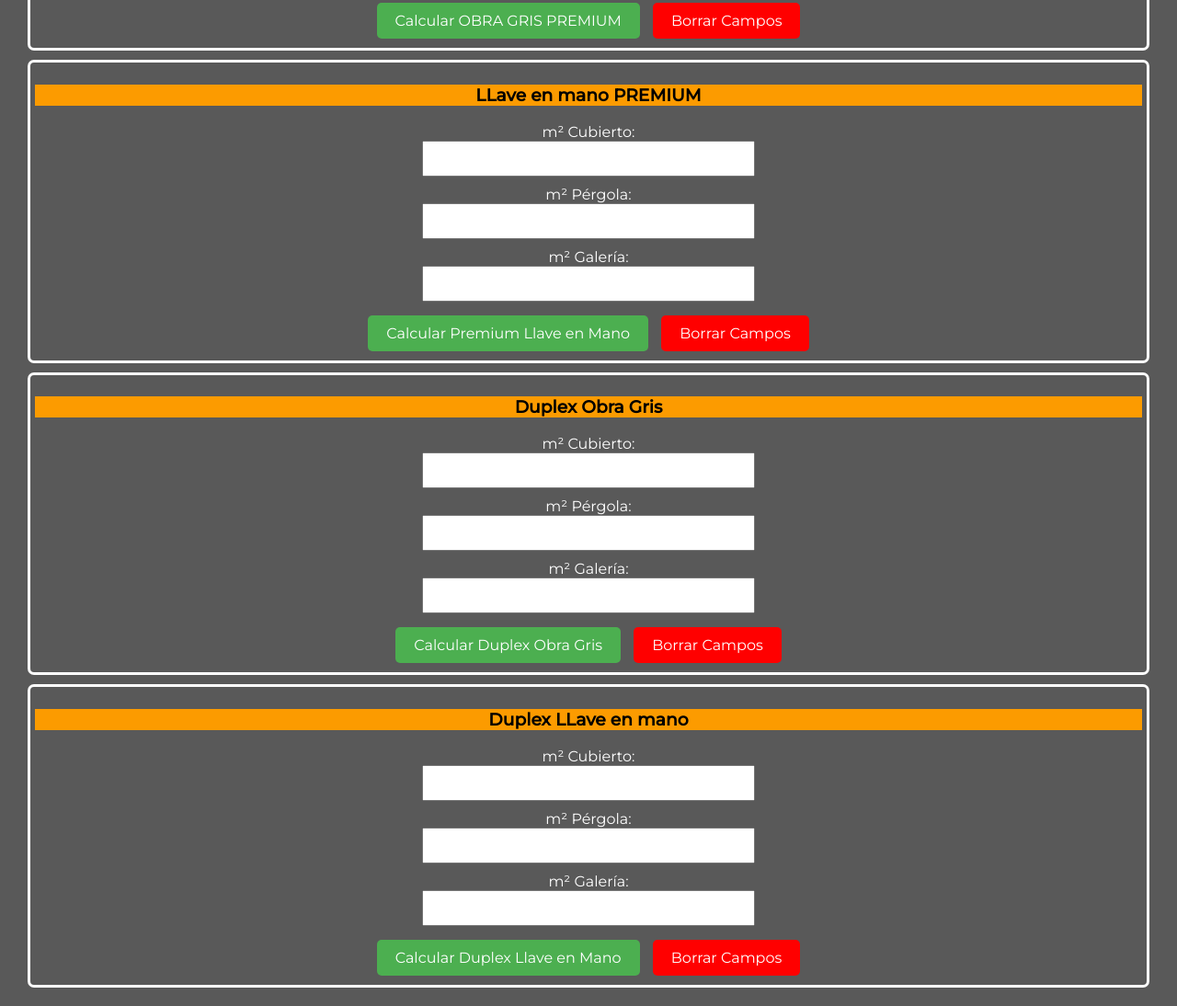
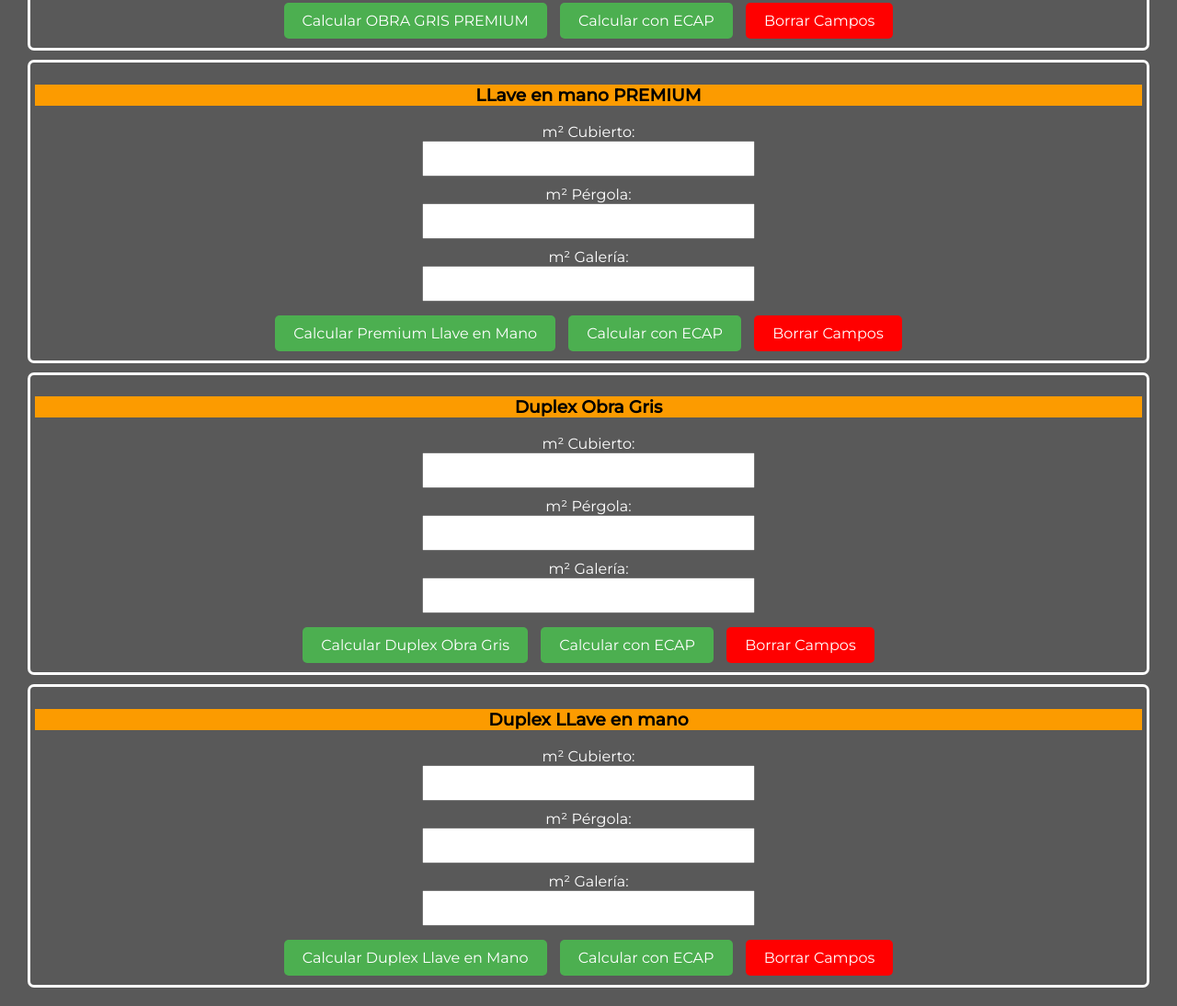
Before and after one commit to Osvald-dev/CalculadoraPrecios, a plain HTML site: page index.html in a window 1280 px wide. Shown: the part 1022-2116 px from the top of the page at 92% size. Drawn offline with Linux system fonts and the light colour scheme.

Commit message:
add function ecap

```diff
--- a/calculadora.js
+++ b/calculadora.js
@@ -1,159 +1,131 @@
-// const dolar = 1200
-// const flete = 800000
-//OBRA GRIS LINEA STANDARD
+// Funciones de cálculo para cada tipo
 function calcularObraGris() {
   var cubierto = parseFloat(document.getElementById("cubiertoObraGris").value) || 0;
   var pergola = parseFloat(document.getElementById("pergolaObraGris").value) || 0;
   var galeria = parseFloat(document.getElementById("galeriaObraGris").value) || 0;
 
-    var resultado = (cubierto * 254100 + pergola * 100000 + galeria * 184800);
+  var resultado = cubierto * 254100 + pergola * 100000 + galeria * 184800;
 
   mostrarResultado(resultado);
 }
+
 function calcularObraGrisLlaveEnMano() {
   var cubierto = parseFloat(document.getElementById("cubiertoObraGrisLlaveEnMano").value) || 0;
   var pergola = parseFloat(document.getElementById("pergolaObraGrisLlaveEnMano").value) || 0;
   var galeria = parseFloat(document.getElementById("galeriaObraGrisLlaveEnMano").value) || 0;
 
-    var resultado = (cubierto * 429000 + pergola * 181500 + galeria * 300300);
+  var resultado = cubierto * 429000 + pergola * 181500 + galeria * 300300;
 
   mostrarResultado(resultado);
 }
 
-
-  // function calcularEnDolaresObraGris() {
-  //   var cubierto = parseFloat(document.getElementById("cubiertoObraGris").value) || 0;
-  //   var pergola = parseFloat(document.getElementById("pergolaObraGris").value) || 0;
-  //   var galeria = parseFloat(document.getElementById("galeriaObraGris").value) || 0;
-
-  //   var resultado = (cubierto * 220 + pergola * 143 + galeria * 167.2) + 750;
-
-  //   mostrarResultado(resultado);
-  // }
-  // function calcularEnDolaresObraGrisLlaveEnMano() {
-  //   var cubierto = parseFloat(document.getElementById("cubiertoObraGrisLlaveEnMano").value) || 0;
-  //   var pergola = parseFloat(document.getElementById("pergolaObraGrisLlaveEnMano").value) || 0;
-  //   var galeria = parseFloat(document.getElementById("galeriaObraGrisLlaveEnMano").value) || 0;
-
-  //   var resultado = (cubierto * 484 + pergola * 275 + galeria * 363) + 750;
-
-  //   mostrarResultado(resultado);
-  // }
-//PREMIUM
 function calcularPremiumBase() {
   var cubierto = parseFloat(document.getElementById("cubiertoPremiumBase").value) || 0;
   var pergola = parseFloat(document.getElementById("pergolaPremiumBase").value) || 0;
   var galeria = parseFloat(document.getElementById("galeriaPremiumBase").value) || 0;
 
-    var resultado = (cubierto * 308000 + pergola * 100000 + galeria * 184800) ;
+  var resultado = cubierto * 308000 + pergola * 100000 + galeria * 184800;
 
   mostrarResultado(resultado);
 }
-
-  // function calcularEnDolaresPremiumBase() {
-  //   var cubierto = parseFloat(document.getElementById("cubiertoPremiumBase").value) || 0;
-  //   var pergola = parseFloat(document.getElementById("pergolaPremiumBase").value) || 0;
-  //   var galeria = parseFloat(document.getElementById("galeriaPremiumBase").value) || 0;
-
-  //   var resultado = (cubierto * 315 + pergola * 143 + galeria * 167.2) + 750;
-
-  //   mostrarResultado(resultado);
-  // }
 
 function calcularPremiumLlaveEnMano() {
   var cubierto = parseFloat(document.getElementById("cubiertoPremiumLlaveEnMano").value) || 0;
   var pergola = parseFloat(document.getElementById("pergolaPremiumLlaveEnMano").value) || 0;
   var galeria = parseFloat(document.getElementById("galeriaPremiumLlaveEnMano").value) || 0;
 
-    var resultado = (cubierto * 506000 + pergola * 181500 + galeria * 300300);
+  var resultado = cubierto * 506000 + pergola * 181500 + galeria * 300300;
 
   mostrarResultado(resultado);
 }
 
-  // function calcularEnDolaresPremiumLlaveEnMano() {
-  //   var cubierto = parseFloat(document.getElementById("cubiertoPremiumLlaveEnMano").value) || 0;
-  //   var pergola = parseFloat(document.getElementById("pergolaPremiumLlaveEnMano").value) || 0;
-  //   var galeria = parseFloat(document.getElementById("galeriaPremiumLlaveEnMano").value) || 0;
-
-  //   var resultado = (cubierto * 605 + pergola * 275 + galeria * 363) + 750;
-
-  //   mostrarResultado(resultado);
-  // }
-
-
-
-  //DUPLEX
 function calcularDuplex() {
   var cubierto = parseFloat(document.getElementById("cubiertoDuplex").value) || 0;
   var pergola = parseFloat(document.getElementById("pergolaDuplex").value) || 0;
   var galeria = parseFloat(document.getElementById("galeriaDuplex").value) || 0;
 
-    var resultado = (cubierto * 308000 + pergola * 100000 + galeria * 184800) ;
+  var resultado = cubierto * 308000 + pergola * 100000 + galeria * 184800;
 
   mostrarResultado(resultado);
 }
+
 function calcularDuplexLlaveEnMano() {
   var cubierto = parseFloat(document.getElementById("cubiertoDuplexLlaveEnMano").value) || 0;
   var pergola = parseFloat(document.getElementById("pergolaDuplexLlaveEnMano").value) || 0;
   var galeria = parseFloat(document.getElementById("galeriaDuplexLlaveEnMano").value) || 0;
 
-    var resultado = (cubierto * 550000 + pergola * 181500 + galeria * 300300) ;
+  var resultado = cubierto * 550000 + pergola * 181500 + galeria * 300300;
 
   mostrarResultado(resultado);
 }
 
-  // function calcularEnDolaresDuplexLlaveEnMano() {
-  //   var cubierto = parseFloat(document.getElementById("cubiertoDuplexLlaveEnMano").value) || 0;
-  //   var pergola = parseFloat(document.getElementById("pergolaDuplexLlaveEnMano").value) || 0;
-  //   var galeria = parseFloat(document.getElementById("galeriaDuplexLlaveEnMano").value) || 0;
+// Función para calcular con ECAP
+function calcularConECAP(tipo) {
+  var cubierto = parseFloat(document.getElementById("cubierto" + tipo).value) || 0;
+  var pergola = parseFloat(document.getElementById("pergola" + tipo).value) || 0;
+  var galeria = parseFloat(document.getElementById("galeria" + tipo).value) || 0;
 
-  //   var resultado = (cubierto * 854 + pergola * 275 + galeria * 363) + 750;
+  var precioCubierto;
+  var precioPergola = pergola * 100000;
+  var precioGaleria = galeria * 184800;
 
-  //   mostrarResultado(resultado);
-  // }
-  // function calcularEnDolaresDuplex() {
-  //   var cubierto = parseFloat(document.getElementById("cubiertoDuplex").value) || 0;
-  //   var pergola = parseFloat(document.getElementById("pergolaDuplex").value) || 0;
-  //   var galeria = parseFloat(document.getElementById("galeriaDuplex").value) || 0;
+  switch(tipo) {
+      case 'ObraGris':
+          precioCubierto = cubierto * 254100;
+          break;
+      case 'ObraGrisLlaveEnMano':
+          precioCubierto = cubierto * 429000;
+          break;
+      case 'PremiumBase':
+          precioCubierto = cubierto * 308000;
+          break;
+      case 'PremiumLlaveEnMano':
+          precioCubierto = cubierto * 506000;
+          break;
+      case 'Duplex':
+          precioCubierto = cubierto * 308000;
+          break;
+      case 'DuplexLlaveEnMano':
+          precioCubierto = cubierto * 550000;
+          break;
+      default:
+          precioCubierto = 0;
+  }
 
-  //   var resultado = (cubierto * 400 + pergola * 143 + galeria * 167.2) + 750;
+  var sumaECAP = cubierto * 50000;
+  var resultado = precioCubierto + sumaECAP + precioPergola + precioGaleria;
 
-  //   mostrarResultado(resultado);
-  // }
-  //RESULTADO
+  mostrarResultado(resultado);
+}
 
+// Función para mostrar el resultado en el popup
 function mostrarResultado(resultado) {
   var popup = document.getElementById("popup");
   var popupContent = document.getElementById("popupContent");
 
-    // Formatear resultado con puntos como separadores de miles
   var resultadoFormateado = resultado.toLocaleString('es-ES');
 
-    // Mostrar resultado formateado en el popup
   popupContent.innerHTML = "Resultado: $" + resultadoFormateado;
 
-    // Mostrar el popup
   popup.classList.add("show");
 }
 
+// Función para cerrar el popup
 function cerrarPopup() {
   var popup = document.getElementById("popup");
 
-    // Ocultar el popup
   popup.classList.remove("show");
 }
 
+// Función para borrar los campos de entrada
 function borrarCampos(contenedorId) {
-    // Obtener el contenedor específico
   var contenedor = document.getElementById(contenedorId);
 
-    // Recorrer todos los elementos dentro del contenedor y borrar los campos de entrada
   var camposEntrada = contenedor.querySelectorAll('input[type="number"]');
   camposEntrada.forEach(function (campo) {
       campo.value = "";
   });
 
-    // Ocultar el resultado y el popup
   document.getElementById("resultado").innerHTML = "";
   var popup = document.getElementById("popup");
   popup.classList.remove("show");
--- a/index.html
+++ b/index.html
@@ -9,7 +9,6 @@
     <link rel="preconnect" href="https://fonts.gstatic.com" crossorigin>
     <link href="https://fonts.googleapis.com/css2?family=Montserrat:wght@400;500&display=swap" rel="stylesheet">
     <link rel="stylesheet" href="styles.css">
-
 </head>
 
 <body>
@@ -28,9 +27,9 @@
         <!-- Botones para obra gris -->
         <div class="botones">
             <button onclick="calcularObraGris()">Calcular STANDARD</button>
+            <button onclick="calcularConECAP('ObraGris')">Calcular con ECAP</button>
             <!-- <button onclick="calcularEnDolaresObraGris()">Calcular en Dólares (Obra Gris)</button> -->
             <button class="borrar" onclick="borrarCampos('obragris')">Borrar Campos</button>
-
         </div>
     </div>
     <div class="divisores">
@@ -46,12 +45,12 @@
         <!-- Botones para obra gris llave en mano -->
         <div class="botones">
             <button onclick="calcularObraGrisLlaveEnMano()">Calcular Llave en Mano STANDARD</button>
+            <button onclick="calcularConECAP('ObraGrisLlaveEnMano')">Calcular con ECAP</button>
             <!-- <button onclick="calcularEnDolaresObraGrisLlaveEnMano()">Calcular en Dólares (Obra Gris Llave en Mano)</button> -->
             <button class="borrar" onclick="borrarCampos('grisllave')">Borrar Campos</button>
         </div>
     </div>
     <div class="divisores">
-        <!-- Campos para premium base -->
         <h3>OBRA GRIS PREMIUM</h3>
         <div class="entradas" id="premium">
             <label for="cubiertoPremiumBase">m² Cubierto:</label>
@@ -64,6 +63,7 @@
         <!-- Botones para premium base -->
         <div class="botones">
             <button onclick="calcularPremiumBase()">Calcular OBRA GRIS PREMIUM</button>
+            <button onclick="calcularConECAP('PremiumBase')">Calcular con ECAP</button>
             <!-- <button onclick="calcularEnDolaresPremiumBase()">Calcular en Dólares (Premium Base)</button> -->
             <button class="borrar" onclick="borrarCampos('premium')">Borrar Campos</button>
         </div>
@@ -82,56 +82,46 @@
         <div class="botones">
             <!-- Botones para premium llave en mano -->
             <button onclick="calcularPremiumLlaveEnMano()">Calcular Premium Llave en Mano</button>
+            <button onclick="calcularConECAP('PremiumLlaveEnMano')">Calcular con ECAP</button>
             <!-- <button onclick="calcularEnDolaresPremiumLlaveEnMano()">Calcular en Dólares (Premium Llave en Mano)</button> -->
             <button class="borrar" onclick="borrarCampos('premiumllave')">Borrar Campos</button>
         </div>
     </div>
     <div class="divisores">
-
-
         <h3>Duplex Obra Gris</h3>
         <div class="entradas" id="duplex">
-
-
             <label for="cubiertoDuplex">m² Cubierto:</label>
             <input type="number" id="cubiertoDuplex" />
-
             <label for="pergolaDuplex">m² Pérgola:</label>
             <input type="number" id="pergolaDuplex" />
-
             <label for="galeriaDuplex">m² Galería:</label>
             <input type="number" id="galeriaDuplex" />
         </div>
         <!-- Botones para premium base -->
         <div class="botones">
             <button onclick="calcularDuplex()">Calcular Duplex Obra Gris</button>
+            <button onclick="calcularConECAP('Duplex')">Calcular con ECAP</button>
             <!-- <button onclick="calcularEnDolaresDuplex()">Calcular en Dólares (Duplex Obra Gris)</button> -->
             <button class="borrar" onclick="borrarCampos('duplex')">Borrar Campos</button>
-
         </div>
     </div>
     <div class="divisores">
-
-
         <!-- Campos para premium llave en mano -->
         <h3>Duplex LLave en mano</h3>
         <div class="entradas" id="duplexllave">
-
             <label for="cubiertoDuplexLlaveEnMano">m² Cubierto:</label>
             <input type="number" id="cubiertoDuplexLlaveEnMano" />
-
             <label for="pergolaDuplexLlaveEnMano">m² Pérgola:</label>
             <input type="number" id="pergolaDuplexLlaveEnMano" />
-
             <label for="galeriaDuplexLlaveEnMano">m² Galería:</label>
             <input type="number" id="galeriaDuplexLlaveEnMano" />
         </div>
         <div class="botones">
             <!-- Botones para premium llave en mano -->
             <button onclick="calcularDuplexLlaveEnMano()">Calcular Duplex Llave en Mano</button>
+            <button onclick="calcularConECAP('DuplexLlaveEnMano')">Calcular con ECAP</button>
             <!-- <button onclick="calcularEnDolaresDuplexLlaveEnMano()">Calcular en Dólares (Duplex Llave en Mano)</button> -->
             <button class="borrar" onclick="borrarCampos('duplexllave')">Borrar Campos</button>
-
         </div>
     </div>
 
@@ -141,7 +131,7 @@
         <button onclick="cerrarPopup()">Cerrar</button>
     </div>
 
-    <script src="calculadora.js"> </script>
+    <script src="calculadora.js"></script>
 </body>
 
 </html>
```
Lines whose indentation alone changed are shown as unchanged.
